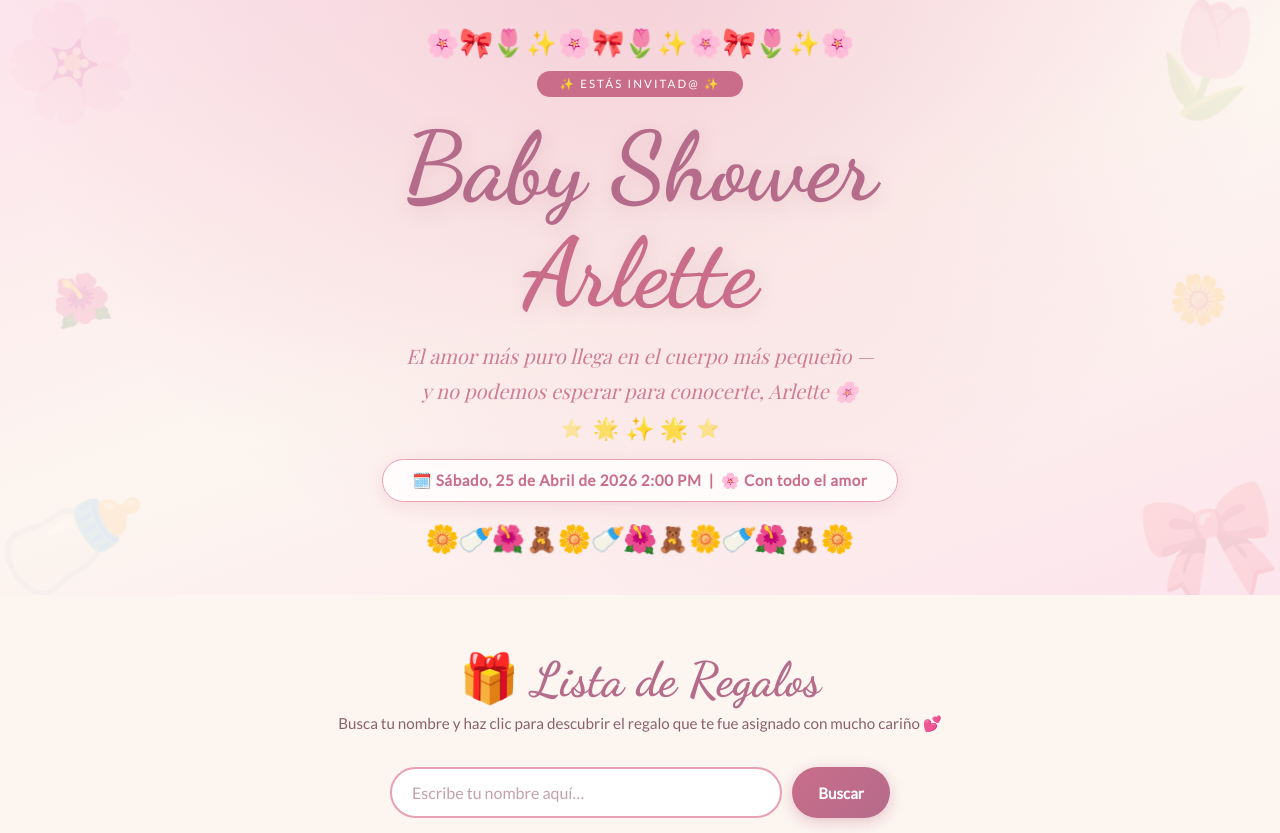
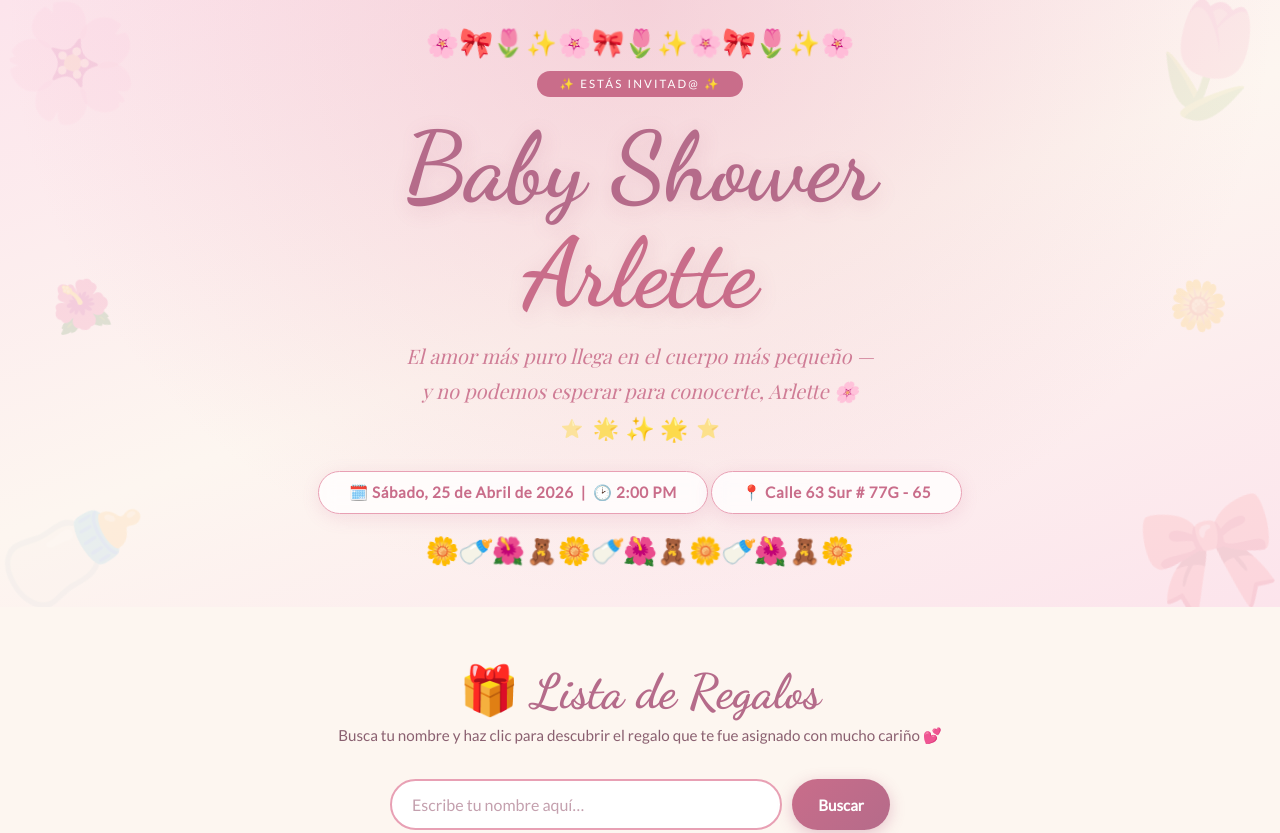
Before and after one commit to kevindanielcastillog2-del/arlette, a plain HTML site: page index.html in a window 1280 px wide. Shown: the top 833 px of the page. Drawn offline with nearby package versions, Linux system fonts and the light colour scheme; a web font is replaced by a local one.

Commit message:
Update index.html

```diff
--- a/index.html
+++ b/index.html
@@ -400,7 +400,8 @@ for(let i=0;i<22;i++){
     <span>⭐</span><span>🌟</span><span>✨</span><span>🌟</span><span>⭐</span>
   </div>
 
-  <div class="date-badge">🗓️ Sábado, 25 de Abril de 2026 2:00 PM &nbsp;|&nbsp; 🌸 Con todo el amor</div>
+  <div class="date-badge">🗓️ Sábado, 25 de Abril de 2026 &nbsp;|&nbsp; 🕑 2:00 PM</div>
+  <div class="date-badge" style="margin-top:12px;">📍 Calle 63 Sur # 77G - 65</div>
 
   <div class="garland" style="margin-top:22px;margin-bottom:0">
     <span>🌼</span><span>🍼</span><span>🌺</span><span>🧸</span><span>🌼</span><span>🍼</span><span>🌺</span><span>🧸</span><span>🌼</span><span>🍼</span><span>🌺</span><span>🧸</span><span>🌼</span>
@@ -466,6 +467,7 @@ const guests = [
   { name: "Yeimmy Osorio y Pareja",             gift: "Sleeping",                                                 emoji: "😴" },
   { name: "Abuelos Maternos",                   gift: "Fular cargador elástico para bebé (Baby on Wrap)",        emoji: "🤗" },
   { name: "Cristina Alonso",                    gift: "Bodys 3-6 meses + toallas húmedas",                       emoji: "🌷" },
+  { name: "Geisel Hernández",                    gift: "🎁 ¡Sorpresa!",                                              emoji: "🎀" },
 ];
 
 function renderCards(list){
```
